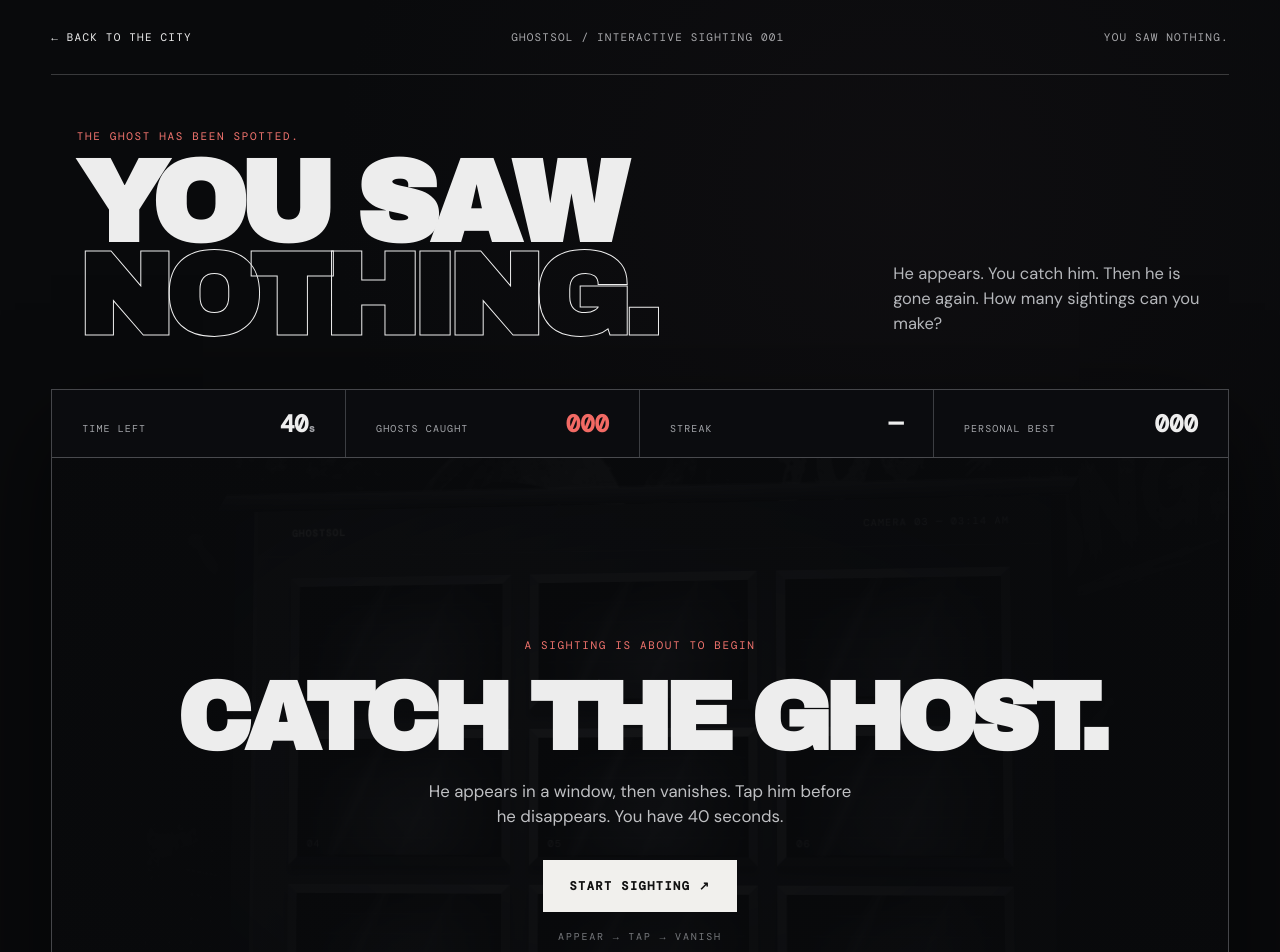
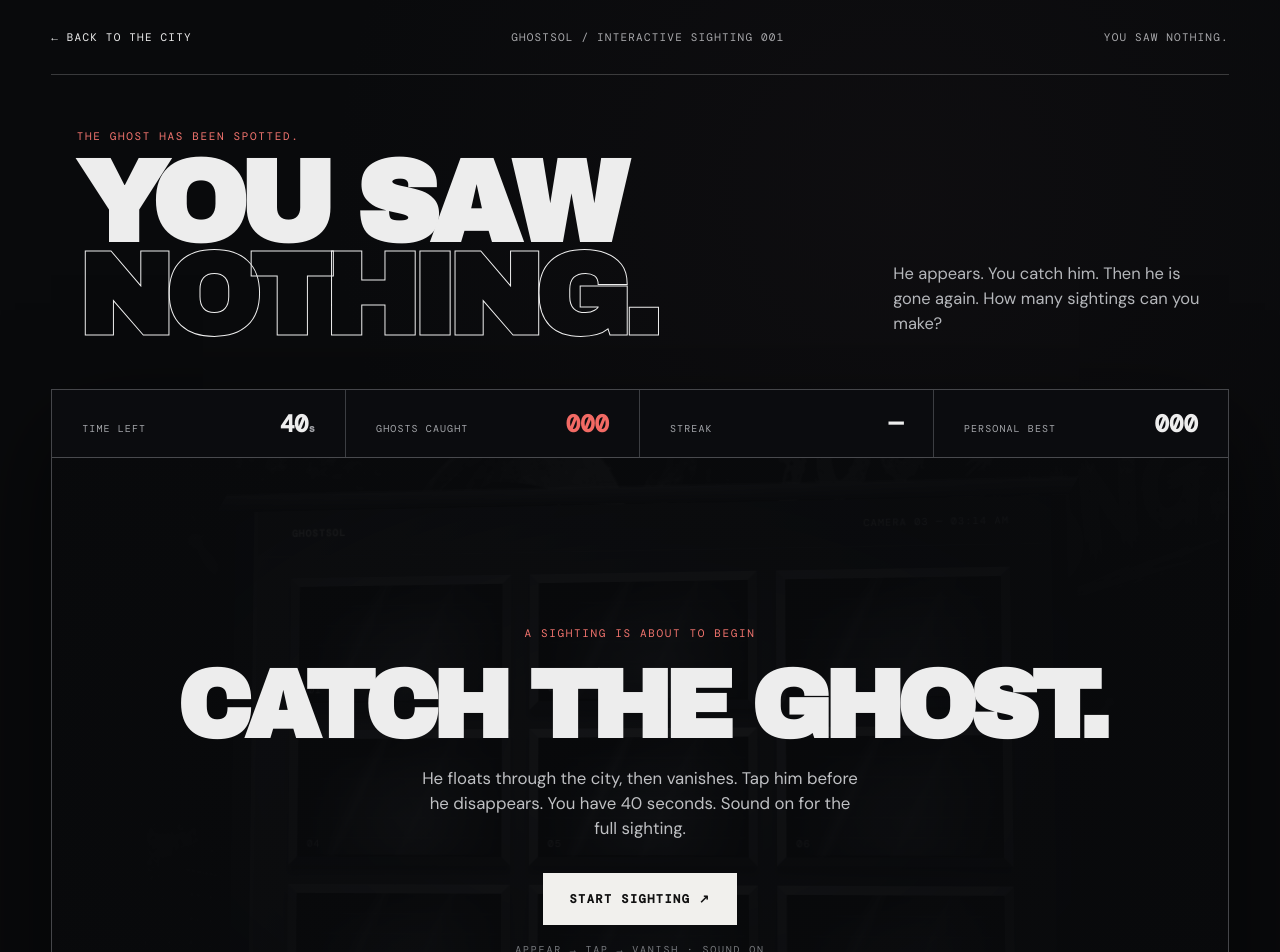
Before and after one commit to Rolexcode/ghostsol, a Next.js app: page /game in a window 1280 px wide. Shown: the top 952 px of the page. Built offline with nearby package versions, Linux system fonts and the light colour scheme.

Commit message:
Make GhostSol sightings roam and add eerie game ambience

```diff
--- a/app/game/play.tsx
+++ b/app/game/play.tsx
@@ -3,6 +3,10 @@
 import { useCallback, useEffect, useRef, useState } from 'react';
 
 const ROUND = 40;
+const SIGHTINGS = [
+  [18, 19], [42, 13], [76, 22], [62, 34], [28, 39], [85, 47],
+  [14, 58], [48, 53], [72, 64], [34, 74], [57, 80], [83, 76],
+] as const;
 type Mode = 'ready' | 'playing' | 'ended';
 type Pop = { slot: number; id: number } | null;
 
@@ -15,7 +19,7 @@ export default function GhostGame() {
   const [feedback, setFeedback] = useState<{ slot: number; text: string; id: number } | null>(null);
   const [best, setBest] = useState(0);
   const modeRef = useRef<Mode>('ready'), popRef = useRef<Pop>(null), scoreRef = useRef(0), comboRef = useRef(0);
-  const startAt = useRef(0), previousSlot = useRef(-1), sequence = useRef(0), generation = useRef(0), sound = useRef<AudioContext | null>(null);
+  const startAt = useRef(0), previousSlot = useRef(-1), sequence = useRef(0), generation = useRef(0), sound = useRef<AudioContext | null>(null), ambience = useRef<HTMLAudioElement | null>(null);
   const spawnTimer = useRef<ReturnType<typeof setTimeout> | null>(null), vanishTimer = useRef<ReturnType<typeof setTimeout> | null>(null), frame = useRef(0);
 
   const cue = useCallback((kind: 'appear' | 'catch' | 'miss') => {
@@ -40,6 +44,7 @@ export default function GhostGame() {
   const finish = useCallback(() => {
     if (modeRef.current !== 'playing') return;
     modeRef.current = 'ended'; generation.current++; stopTimers(); popRef.current = null;
+    ambience.current?.pause();
     setPop(null); setMode('ended'); setSeconds(0);
     try {
       const prior = Number(localStorage.getItem('ghostsol-best') || 0);
@@ -51,18 +56,18 @@ export default function GhostGame() {
     if (generation.current !== token || modeRef.current !== 'playing') return;
     const elapsed = (performance.now() - startAt.current) / 1000;
     if (elapsed >= ROUND) { finish(); return; }
-    let slot = Math.floor(Math.random() * 9);
-    while (slot === previousSlot.current) slot = Math.floor(Math.random() * 9);
+    let slot = Math.floor(Math.random() * SIGHTINGS.length);
+    while (slot === previousSlot.current) slot = Math.floor(Math.random() * SIGHTINGS.length);
     previousSlot.current = slot;
     const item = { slot, id: ++sequence.current };
     popRef.current = item; setPop(item); cue('appear');
-    // The window closes gently at first, then tightens as the visitor learns the rhythm.
-    const life = Math.max(850, 1480 - elapsed * 13 + (comboRef.current === 0 ? 100 : 0));
+    // A quick flicker stays catchable on touch screens, then gets a little faster.
+    const life = Math.max(710, 1020 - elapsed * 6 + (comboRef.current === 0 ? 90 : 0));
     vanishTimer.current = setTimeout(() => {
       if (generation.current !== token || popRef.current?.id !== item.id) return;
       popRef.current = null; setPop(null); comboRef.current = 0; setCombo(0);
       setFeedback({ slot, text: 'VANISHED', id: item.id }); cue('miss');
-      spawnTimer.current = setTimeout(() => spawn(token), 300 + Math.random() * 170);
+      spawnTimer.current = setTimeout(() => spawn(token), 280 + Math.random() * 220);
     }, life);
   }, [cue, finish]);
 
@@ -71,6 +76,13 @@ export default function GhostGame() {
     const token = generation.current;
     if (!sound.current) sound.current = new AudioContext();
     sound.current.resume().catch(() => {});
+    if (!ambience.current) {
+      ambience.current = new Audio('/assets/ghostsol-pulse.ogg');
+      ambience.current.loop = true;
+      ambience.current.volume = .27;
+    }
+    ambience.current.currentTime = 0;
+    ambience.current.play().catch(() => {});
     modeRef.current = 'playing'; popRef.current = null; scoreRef.current = 0; comboRef.current = 0; previousSlot.current = -1;
     setMode('playing'); setScore(0); setCombo(0); setPop(null); setFeedback(null); setSeconds(ROUND);
     startAt.current = performance.now();
@@ -98,12 +110,12 @@ export default function GhostGame() {
     scoreRef.current += points; setScore(scoreRef.current);
     setFeedback({ slot, text: `+${points}`, id: active.id }); cue('catch');
     const token = generation.current;
-    spawnTimer.current = setTimeout(() => spawn(token), 230 + Math.random() * 160);
+    spawnTimer.current = setTimeout(() => spawn(token), 250 + Math.random() * 190);
   };
 
   useEffect(() => {
     try { setBest(Number(localStorage.getItem('ghostsol-best') || 0)); } catch { /* optional */ }
-    return () => { generation.current++; stopTimers(); sound.current?.close().catch(() => {}); sound.current = null; };
+    return () => { generation.current++; stopTimers(); ambience.current?.pause(); ambience.current = null; sound.current?.close().catch(() => {}); sound.current = null; };
   }, []);
 
   return <div className="hunt-shell">
@@ -111,16 +123,18 @@ export default function GhostGame() {
     <div className="hunt-scene">
       <div className="hunt-sky" aria-hidden="true"><span className="hunt-moon"/><span className="hunt-fog"/></div>
       <div className="hunt-building"><div className="hunt-roof">GHOSTSOL <span>CAMERA 03 — 03:14 AM</span></div>
-        <div className="hunt-windows">{Array.from({ length: 9 }, (_, slot) => <button key={slot} className={`hunt-window ${pop?.slot === slot ? 'haunted' : ''}`} type="button" onClick={() => catchGhost(slot)} aria-label={pop?.slot === slot ? `Catch ghost in window ${slot + 1}` : `Empty window ${slot + 1}`}>
+        <div className="hunt-windows">{Array.from({ length: 9 }, (_, slot) => <div key={slot} className="hunt-window" aria-hidden="true">
           <span className="window-depth"/><span className="window-glass"/>
-          {pop?.slot === slot && <span className="window-ghost" key={pop.id}><span className="ghost-shape"><span className="ghost-shine"/><span className="ghost-glasses"/><span className="ghost-smile"/><span className="ghost-chain">$</span></span></span>}
-          {feedback?.slot === slot && <span className={`catch-feedback ${feedback.text === 'VANISHED' || feedback.text === 'EMPTY' ? 'miss' : ''}`} key={feedback.id}>{feedback.text}</span>}
           <span className="window-number">0{slot + 1}</span>
-        </button>)}</div>
+        </div>)}</div>
         <div className="hunt-building-base"><span>THE CITY SWEARS IT SAW NOTHING.</span><span>● REC</span></div>
       </div>
+      {pop && <button type="button" key={pop.id} className="roaming-ghost" style={{ left: `${SIGHTINGS[pop.slot][0]}%`, top: `${SIGHTINGS[pop.slot][1]}%` }} onClick={() => catchGhost(pop.slot)} aria-label="Catch the floating ghost">
+        <span className="ghost-shape"><span className="ghost-shine"/><span className="ghost-glasses"/><span className="ghost-smile"/><span className="ghost-chain">$</span></span>
+      </button>}
+      {feedback && <span className={`roaming-feedback ${feedback.text === 'VANISHED' || feedback.text === 'EMPTY' ? 'miss' : ''}`} key={feedback.id} style={{ left: `${SIGHTINGS[feedback.slot][0]}%`, top: `${SIGHTINGS[feedback.slot][1]}%` }}>{feedback.text}</span>}
       <span className="hunt-foreground" aria-hidden="true"/>
-      {mode !== 'playing' && <div className="hunt-overlay"><span className="play-kicker">{mode === 'ended' ? 'SIGHTING ENDED / FILE SAVED' : 'A SIGHTING IS ABOUT TO BEGIN'}</span><h2>{mode === 'ended' ? 'DID YOU SEE HIM?' : 'CATCH THE GHOST.'}</h2><p>{mode === 'ended' ? `You scored ${score} points. The ghost will be back.` : 'He appears in a window, then vanishes. Tap him before he disappears. You have 40 seconds.'}</p><button type="button" onClick={begin}>{mode === 'ended' ? 'PLAY AGAIN ↗' : 'START SIGHTING ↗'}</button><small>APPEAR → TAP → VANISH</small></div>}
+      {mode !== 'playing' && <div className="hunt-overlay"><span className="play-kicker">{mode === 'ended' ? 'SIGHTING ENDED / FILE SAVED' : 'A SIGHTING IS ABOUT TO BEGIN'}</span><h2>{mode === 'ended' ? 'DID YOU SEE HIM?' : 'CATCH THE GHOST.'}</h2><p>{mode === 'ended' ? `You scored ${score} points. The ghost will be back.` : 'He floats through the city, then vanishes. Tap him before he disappears. You have 40 seconds. Sound on for the full sighting.'}</p><button type="button" onClick={begin}>{mode === 'ended' ? 'PLAY AGAIN ↗' : 'START SIGHTING ↗'}</button><small>APPEAR → TAP → VANISH · SOUND ON</small></div>}
     </div>
     <div className="hunt-bottom"><span>01 / LOOK FOR THE WHITE GHOST</span><span>02 / TAP HIM BEFORE HE VANISHES</span><span>MISS A WINDOW: −2 POINTS</span></div>
   </div>;
```
Also changed, not shown: app/globals.css.
